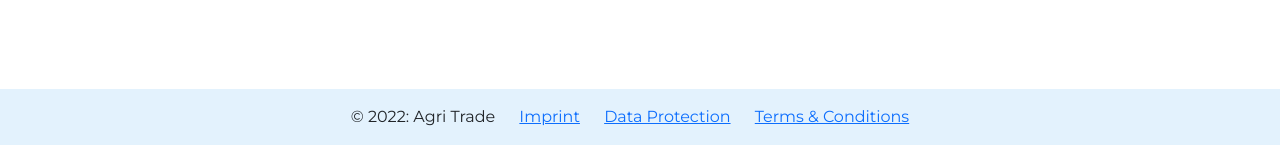
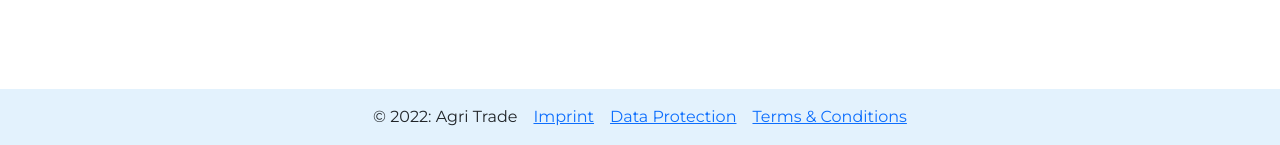
Before and after one commit to erinbedri/Agri_Trade---django-project, a Django app: page /accounts/account/ in a window 1280 px wide. Shown: the part 655-800 px from the top of the page. Run offline with Django 4.2, Linux system fonts and the light colour scheme; a user stored in the database is signed in; data comes from the database, SQL or seed files in the repository.

Commit message:
fixed footer.html

```diff
--- a/agri_trade/web/templates/web/footer.html
+++ b/agri_trade/web/templates/web/footer.html
@@ -1,7 +1,6 @@
-<div class="text-center p-3" style="background-color: #e3f2fd;">
-    <p style="display:inline; margin-right: 20px">© 2022: Agri Trade</p>
-    <p style="display:inline; margin-right: 20px"><a href="{% url 'web:imprint' %}">Imprint</a></p>
-    <p style="display:inline; margin-right: 20px"><a href="{% url 'web:data protection' %}">Data Protection</a></p>
-    <p style="display:inline; margin-right: 20px"><a href="{% url 'web:terms and conditions' %}">Terms & Conditions</a>
-    </p>
+<div class="d-flex flex-wrap justify-content-center align-content-center pt-3" style="background-color: #e3f2fd;">
+    <p class="mx-2">© 2022: Agri Trade</p>
+    <p class="mx-2"><a href="{% url 'web:imprint' %}">Imprint</a></p>
+    <p class="mx-2"><a href="{% url 'web:data protection' %}">Data Protection</a></p>
+    <p class="mx-2"><a href="{% url 'web:terms and conditions' %}">Terms & Conditions</a></p>
 </div>
--- a/static/css/style.css
+++ b/static/css/style.css
@@ -3,5 +3,5 @@ body {
 }
 
 .country-select-flag {
-    display: none;
+    display: none; !important;
 }
```
Also changed, not shown: 1 other file.
